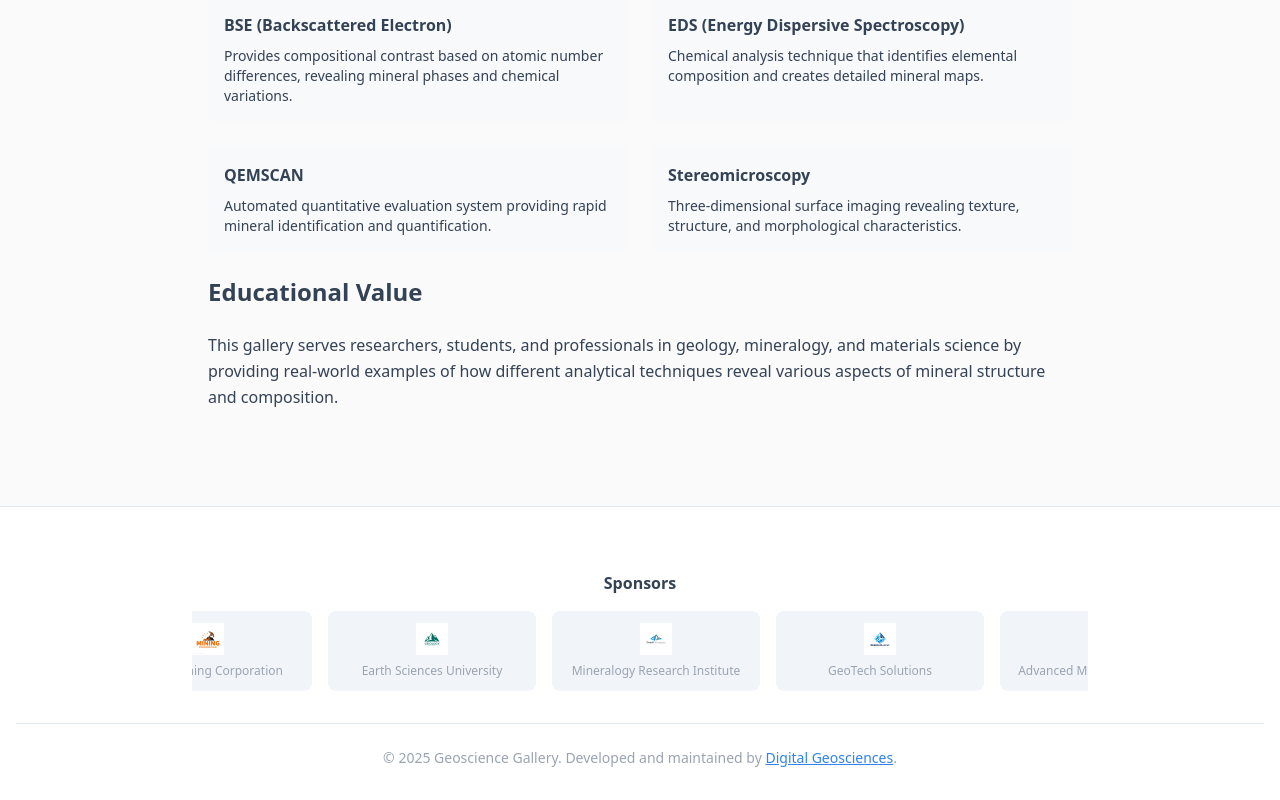
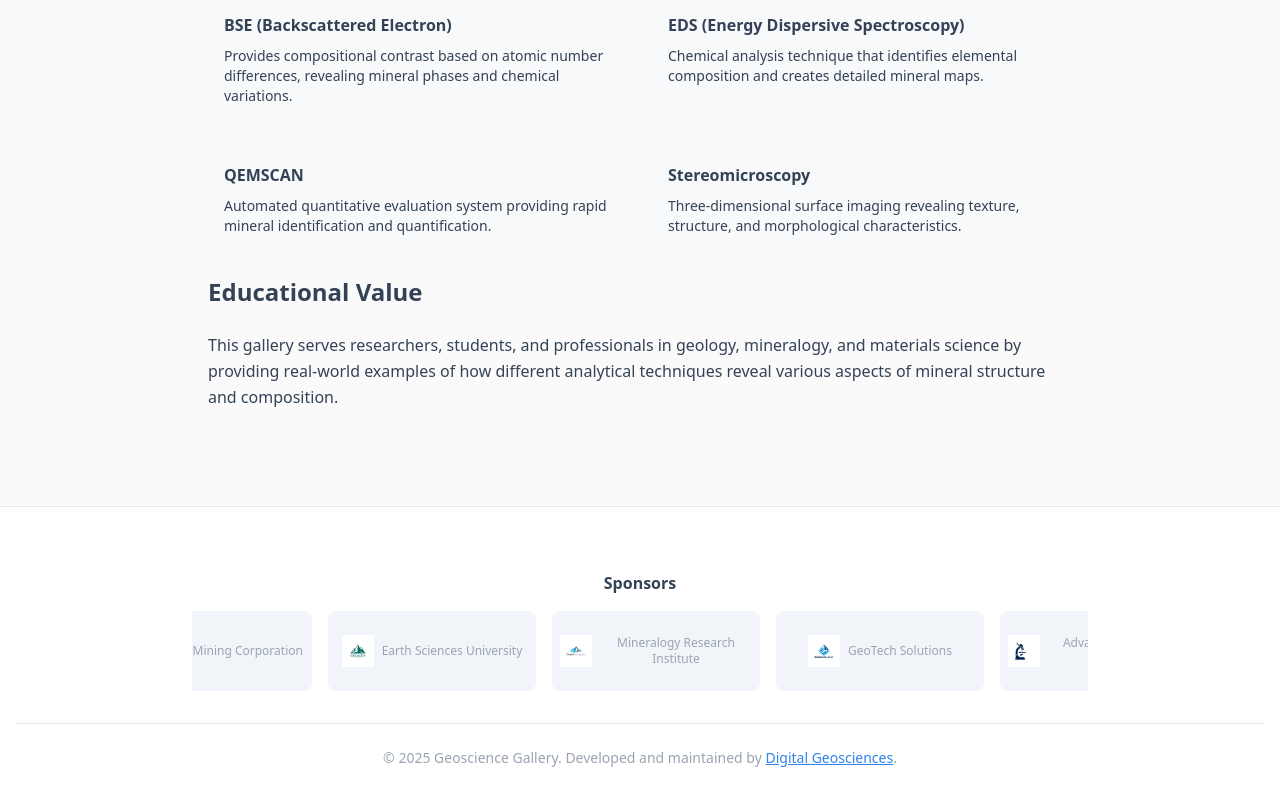
Before and after one commit to geoarabiahub/gallery, a React (Vite) app: page /about in a window 1280 px wide. Shown: the part 449-1249 px from the top of the page. Built offline with nearby package versions, Linux system fonts and the light colour scheme; the HTML template or start-up script is replaced by a standard one.

Commit message:
Align sponsor logo and name

```diff
--- a/src/components/Footer.tsx
+++ b/src/components/Footer.tsx
@@ -40,15 +40,15 @@ const Footer = () => {
                         rel="noopener noreferrer"
                         className="block"
                       >
-                        <div className="flex flex-col items-center justify-center w-full h-20 bg-muted rounded-lg hover:bg-muted/80 transition-all duration-200 hover:scale-105 mx-2 gap-2 py-2">
+                        <div className="flex flex-row items-center justify-center w-full h-20 bg-muted rounded-lg hover:bg-muted/80 transition-all duration-200 hover:scale-105 mx-2 gap-2 px-2">
                           {partner.logo && (
                             <img
                               src={partner.logo}
                               alt={partner.name}
-                              className="max-h-8 max-w-full object-contain"
+                              className="max-h-8 max-w-[40px] object-contain flex-shrink-0"
                             />
                           )}
-                          <span className="text-xs text-muted-foreground font-medium text-center px-2">
+                          <span className="text-xs text-muted-foreground font-medium text-center">
                             {partner.name}
                           </span>
                         </div>
```
